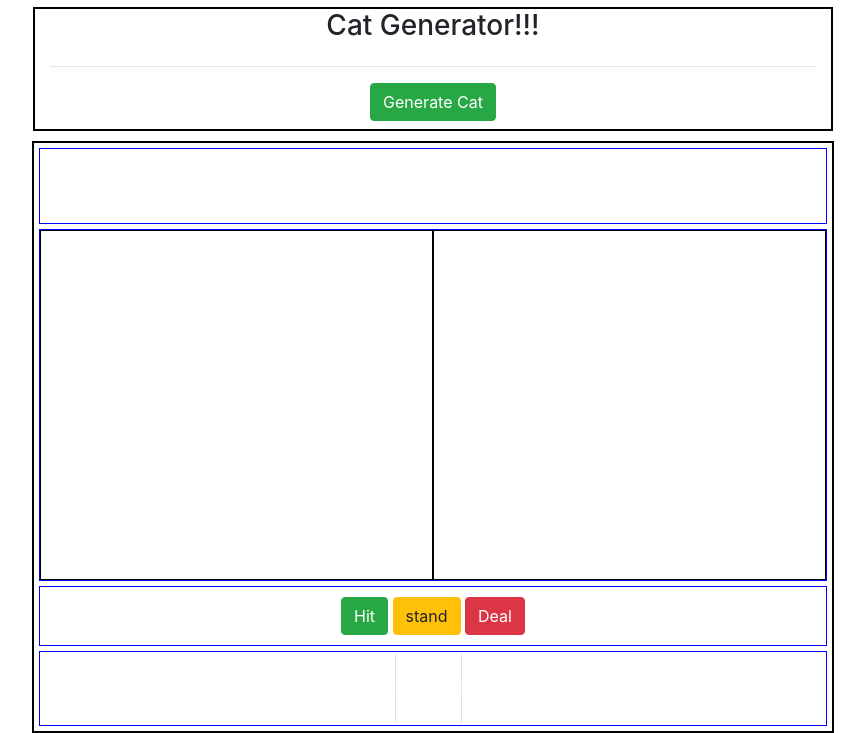
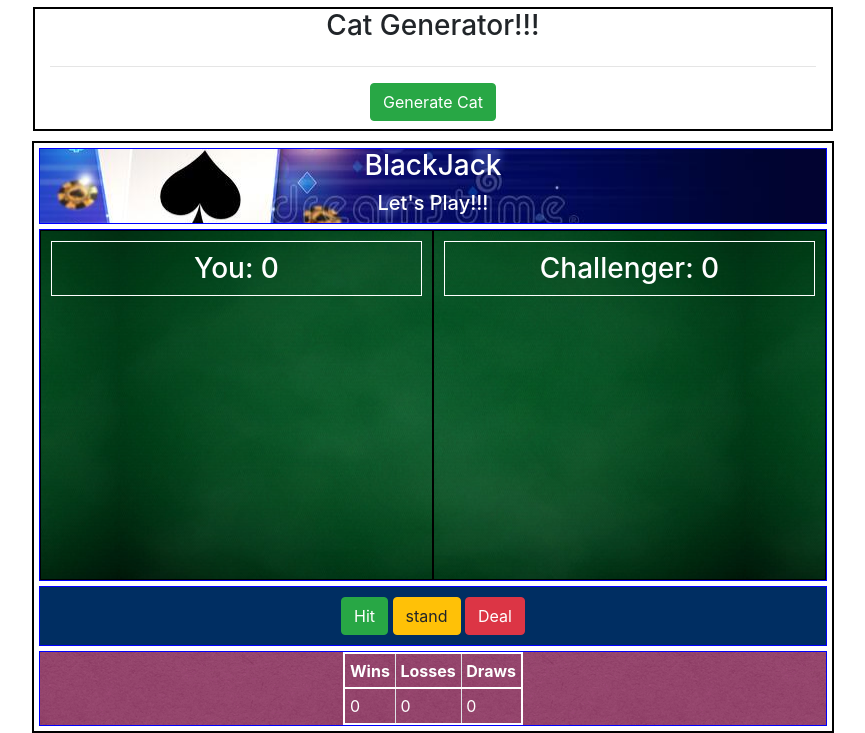
Before and after one commit to Niraj-123456/nirajlama-javascriptproject.github.io, a plain HTML site: page index.html in a window 1280 px wide. Shown: the part 615-1348 px from the top of the page, without its empty margins (207-1072 px from the left). Drawn offline with nearby package versions, Linux system fonts and the light colour scheme.

Commit message:
Update style.css
changes in styles.css

```diff
--- a/style.css
+++ b/style.css
@@ -123,7 +123,7 @@
     margin: 5px;
     height: auto;
     color: #ffffff;
-    background-image: url('../images/blackjack_title_image.jpg');
+    background-image: url('blackjack_title_image.jpg');
     background-position: center;
 }
 
@@ -137,17 +137,17 @@
 }
 
 .blackjack-flexbox-row1{
-    background-image: url('../images/bj_background_image.jpg');
+    background-image: url('bj_background_image.jpg');
     background-position: center;
 }
 
 .blackjack-flexbox-row2{
     padding: 10px;
-    background-image: url('../images/button_background2.png');
+    background-image: url('button_background2.png');
 }
 
 .blackjack-flexbox-row3{
-    background-image: url('../images/button_background3.png');
+    background-image: url('button_background3.png');
 }
 
 .blackjack-flexbox-row2 table, th, tr, td{
```
